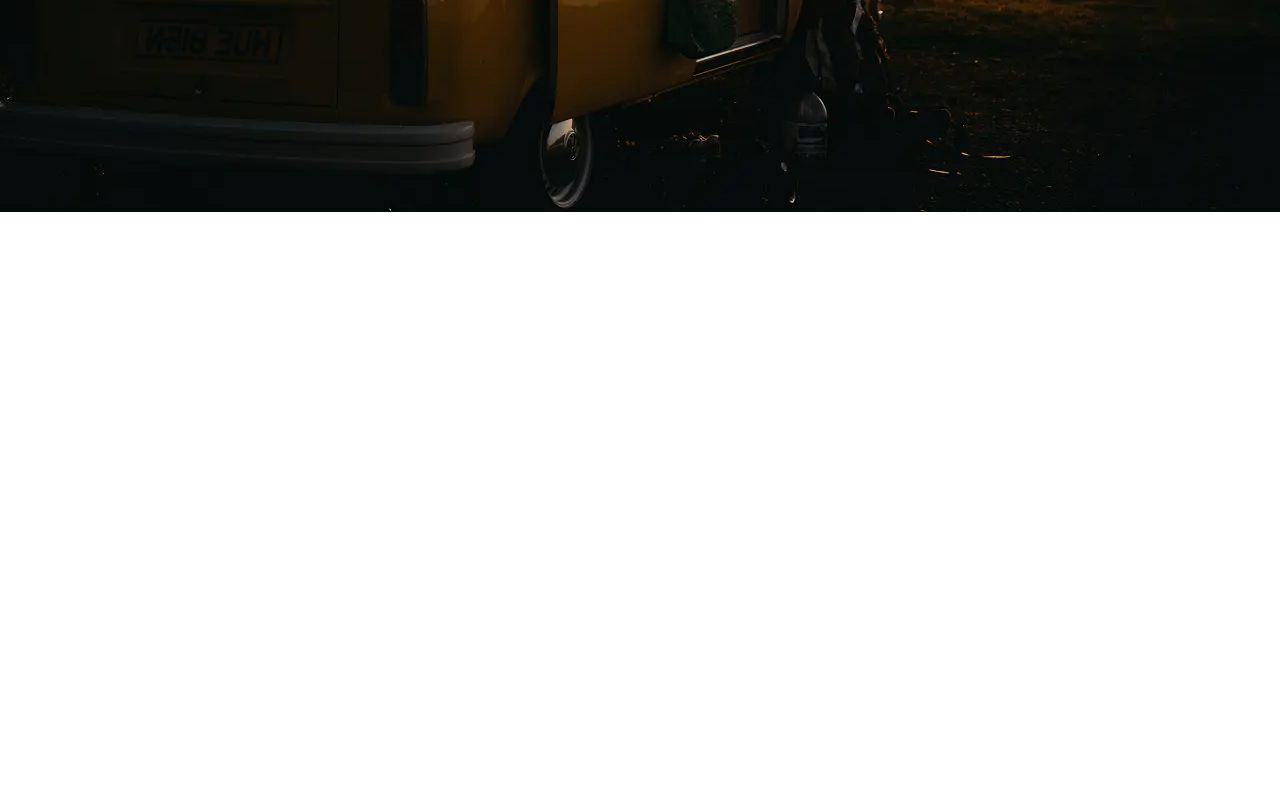
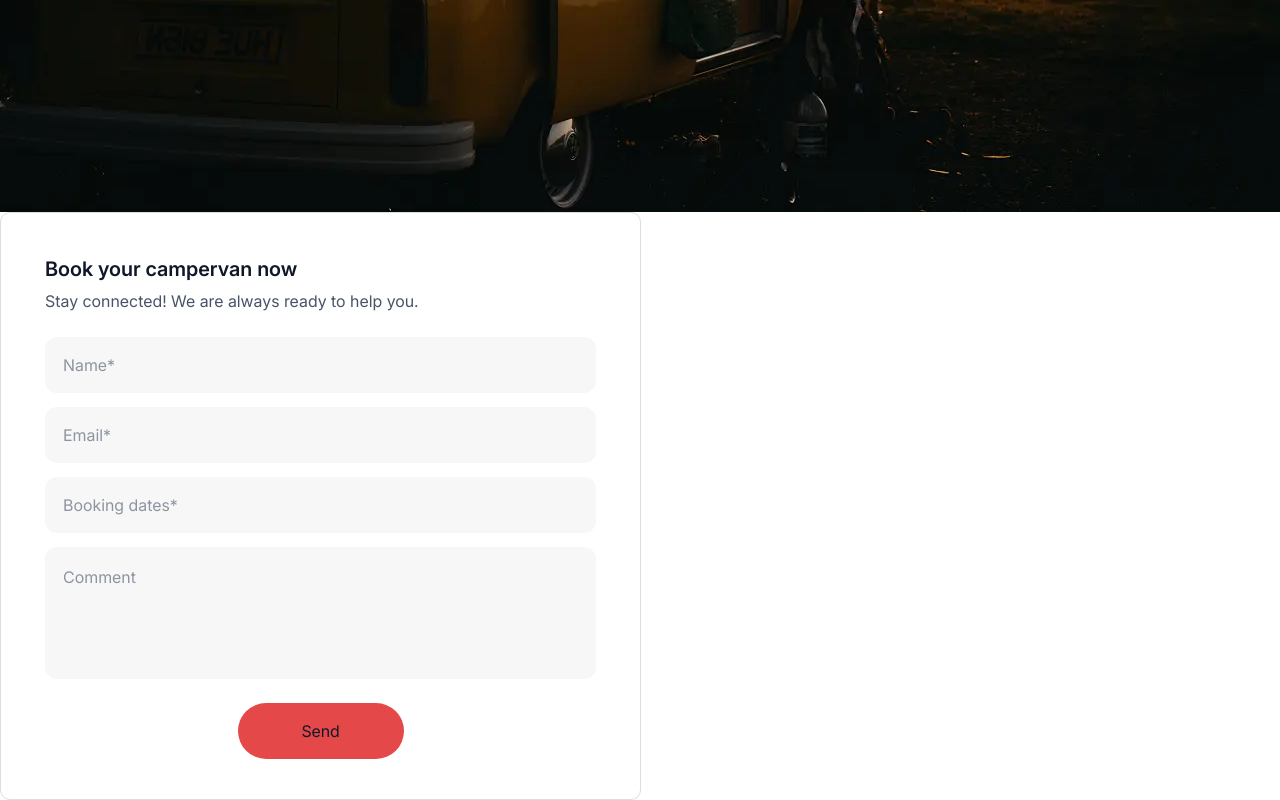
Before and after one commit to TanyaInfo86/traveltrucks-web, a React (Vite) app: page / in a window 1280 px wide. Shown: the part 556-1356 px from the top of the page. Before the commit the page ends 800 px from the top, so only its background shows below. Built offline with nearby package versions, Linux system fonts and the light colour scheme.

Commit message:
add  TravelBookingForm

```diff
--- /dev/null
+++ b/src/components/TravelBookingForm/TravelBookingDate.jsx
@@ -0,0 +1,38 @@
+import { useState, useEffect } from "react";
+import DatePicker from "react-datepicker";
+import "react-datepicker/dist/react-datepicker.css";
+import style from "./TravelBookingForm.module.css";
+
+/**
+ * TravelBookingDate
+ * Контрольований пікер діапазону дат.
+ * Приймає startDate, endDate (Date | null) і onChange(start, end).
+ */
+const TravelBookingDate = ({ startDate, endDate, onChange }) => {
+  // Локальний стейт лише для плавності UX; синхронізуємося з пропсами
+  const [range, setRange] = useState([startDate, endDate]);
+
+  useEffect(() => {
+    setRange([startDate, endDate]);
+  }, [startDate, endDate]);
+
+  return (
+    <DatePicker
+      selectsRange
+      startDate={range[0]}
+      endDate={range[1]}
+      onChange={(dates) => {
+        const [start, end] = dates;
+        setRange([start, end]);
+        onChange?.(start || null, end || null);
+      }}
+      placeholderText="Booking dates*"
+      dateFormat="dd.MM.yyyy"
+      className={style.field}
+      minDate={new Date()}
+      isClearable
+    />
+  );
+};
+
+export default TravelBookingDate;
--- /dev/null
+++ b/src/components/TravelBookingForm/TravelBookingForm.jsx
@@ -0,0 +1,123 @@
+import { Formik, Field, Form, ErrorMessage } from "formik";
+import * as Yup from "yup";
+import toast from "react-hot-toast";
+import style from "./TravelBookingForm.module.css";
+import TravelBookingDate from "./TravelBookingDate.jsx";
+
+const BookingSchema = Yup.object({
+  name: Yup.string()
+    .min(3, "Name is too short (min 3)")
+    .max(50, "Name is too long (max 50)")
+    .required("Name is required"),
+  email: Yup.string().email("Invalid email").required("Email is required"),
+  startDate: Yup.date()
+    .nullable()
+    .required("Booking date is required"),
+  endDate: Yup.date()
+    .nullable()
+    .required("Booking date is required")
+    .when("startDate", (start, schema) =>
+      start
+        ? schema.min(start, "End date must be after start date")
+        : schema
+    ),
+  comment: Yup.string().max(200, "Comment is too long (max 200)"),
+});
+
+export default function TravelBookingForm() {
+  return (
+    <div className={style.formWrapper}>
+      <h3 className={style.title}>Book your campervan now</h3>
+      <p className={style.text}>Stay connected! We are always ready to help you.</p>
+
+      <Formik
+        initialValues={{
+          name: "",
+          email: "",
+          startDate: null, // Date | null
+          endDate: null,   // Date | null
+          comment: "",
+        }}
+        validationSchema={BookingSchema}
+        onSubmit={(values, { resetForm }) => {
+          // Можеш відправити на бекенд у зручному форматі:
+          const payload = {
+            ...values,
+            startDate: values.startDate?.toISOString(),
+            endDate: values.endDate?.toISOString(),
+          };
+          console.log("SUBMIT:", payload);
+          toast.success("Booking successful!");
+          resetForm();
+        }}
+      >
+        {({ setFieldValue, validateForm, values, errors, touched }) => (
+          <Form className={style.form} noValidate>
+            {/* Name */}
+            <div className={style.fieldWrap}>
+              <Field
+                name="name"
+                placeholder="Name*"
+                className={style.field}
+              />
+              <ErrorMessage name="name" component="span" className={style.error} />
+            </div>
+
+            {/* Email */}
+            <div className={style.fieldWrap}>
+              <Field
+                name="email"
+                type="email"
+                placeholder="Email*"
+                className={style.field}
+              />
+              <ErrorMessage name="email" component="span" className={style.error} />
+            </div>
+
+            {/* Booking dates (range) */}
+            <div className={style.fieldWrap}>
+              <TravelBookingDate
+                startDate={values.startDate}
+                endDate={values.endDate}
+                onChange={(start, end) => {
+                  setFieldValue("startDate", start);
+                  setFieldValue("endDate", end);
+                }}
+              />
+              {/* Виведемо одну загальну помилку для блоку дат (зручніше для макета) */}
+              {(touched.startDate || touched.endDate) && (errors.startDate || errors.endDate) ? (
+                <span className={style.error}>
+                  {errors.endDate || errors.startDate}
+                </span>
+              ) : null}
+            </div>
+
+            {/* Comment */}
+            <div className={style.fieldWrap}>
+              <Field
+                name="comment"
+                as="textarea"
+                rows="4"
+                placeholder="Comment"
+                className={style.field}
+              />
+              <ErrorMessage name="comment" component="span" className={style.error} />
+            </div>
+
+            <button
+              type="submit"
+              className={style.button}
+              onClick={() =>
+                validateForm().then((errs) => {
+                  Object.values(errs).forEach((msg) => toast.error(String(msg)));
+                })
+              }
+            >
+              Send
+            </button>
+          </Form>
+        )}
+      </Formik>
+    </div>
+  );
+}
--- /dev/null
+++ b/src/components/TravelBookingForm/TravelBookingForm.module.css
@@ -0,0 +1,132 @@
+.formWrapper {
+  width: 641px;
+  height: 588px;
+  padding: 44px;
+  border-radius: 10px;
+  border: 1px solid var(--gray-light);
+  background: var(--white);
+  box-sizing: border-box;
+}
+
+.title {
+  font-size: 20px;
+  font-weight: 600;
+  line-height: 1.2;
+  margin-bottom: 8px;
+}
+
+.text {
+  color: var(--text);
+  line-height: 1.5;
+  margin-bottom: 24px;
+}
+
+.form {
+  display: flex;
+  flex-direction: column;
+  gap: 14px;
+}
+
+.fieldWrap {
+  display: flex;
+  flex-direction: column;
+  gap: 6px;
+}
+
+.field {
+  width: 100%;
+  height: 56px;
+  padding: 18px;
+  border: none;
+  border-radius: 12px;
+  background: var(--inputs);
+  line-height: 1.5;
+  box-sizing: border-box;
+  resize: none;
+}
+
+.field[name="comment"] {
+  height: auto;
+  min-height: 120px;
+}
+
+.field:focus {
+  outline: none;
+  box-shadow: 0 0 0 2px var(--gray-light) inset;
+}
+
+.field::placeholder {
+  color: var(--text);
+  opacity: 0.6;
+}
+
+.error {
+  font-size: 12px;
+  line-height: 1.2;
+  color: #d84343;
+}
+
+.button {
+  margin: 10px auto 0;
+  padding: 16px;
+  width: 166px;
+  border: none;
+  border-radius: 200px;
+  background: var(--button);
+  color: var(--white);
+  line-height: 1.5;
+  letter-spacing: -0.005em;
+  display: flex;
+  justify-content: center;
+  cursor: pointer;
+  text-decoration: none;
+  transition: background 0.3s ease, transform 0.05s ease;
+}
+
+.button:hover {
+  background: var(--button-hover);
+}
+
+.button:active {
+  transform: translateY(1px);
+}
+
+:global(.react-datepicker) {
+  border: 1px solid var(--gray-light);
+  border-radius: 12px;
+  background: var(--white);
+  box-shadow: 0 8px 20px rgba(0, 0, 0, 0.08);
+  overflow: hidden;
+  font-size: 14px;
+}
+
+:global(.react-datepicker__header) {
+  background: var(--white);
+  border-bottom: 1px solid var(--gray-light);
+}
+
+:global(.react-datepicker__day--selected),
+:global(.react-datepicker__day--in-range),
+:global(.react-datepicker__day--keyboard-selected),
+:global(.react-datepicker__day--range-start),
+:global(.react-datepicker__day--range-end) {
+  background: var(--button);
+  color: var(--white);
+}
+
+:global(.react-datepicker__day:hover) {
+  background: var(--button-hover);
+  color: var(--white);
+}
+
+.field::-webkit-calendar-picker-indicator {
+  cursor: pointer;
+}
+
+@media (max-width: 768px) {
+  .formWrapper {
+    width: 100%;
+    height: auto;
+    padding: 24px;
+  }
+}
--- a/src/pages/HomePage.jsx
+++ b/src/pages/HomePage.jsx
@@ -1,6 +1,7 @@
 import { useEffect, useState } from "react";
 import Loader from "../components/Loader/Loader.jsx";
 import HeroSection from "../components/HeroSection/HeroSection.jsx";
+import TravelBookingForm from "../components/TravelBookingForm/TravelBookingForm.jsx";
 
 export default function HomePage() {
   const [loading, setLoading] = useState(true);
@@ -17,6 +18,7 @@ export default function HomePage() {
   return (
     <>
       <HeroSection />
+      <TravelBookingForm />
     </>
   );
 }
```
